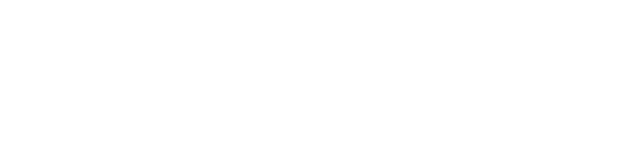
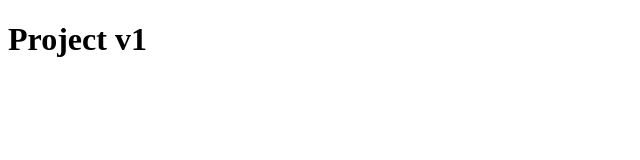
Before and after one commit to prakash-singh-07/Project2, a plain HTML site: page index.html in a window 1280 px wide. Shown: the whole page, without its empty margins (0-640 px from the left). Drawn offline with Linux system fonts and the light colour scheme.

Commit message:
Project v1

```diff
--- a/index.html
+++ b/index.html
@@ -7,5 +7,7 @@
 </head>
 <body>
 
+    <h1>Project v1</h1>
+
 </body>
 </html>
```
